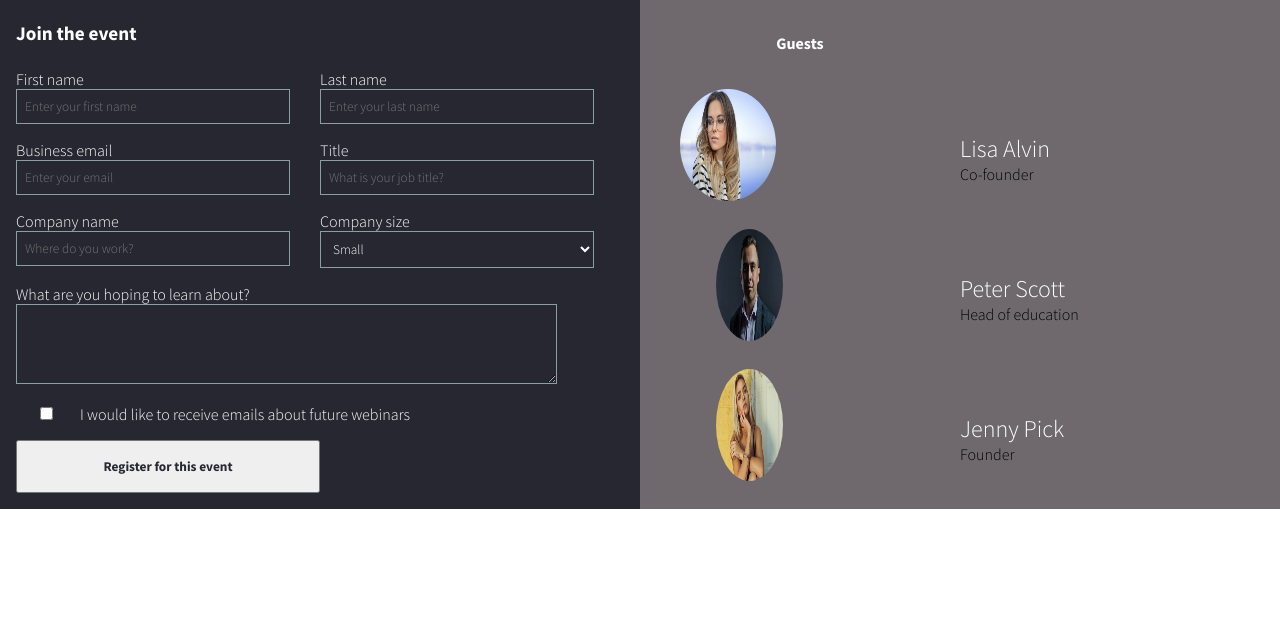
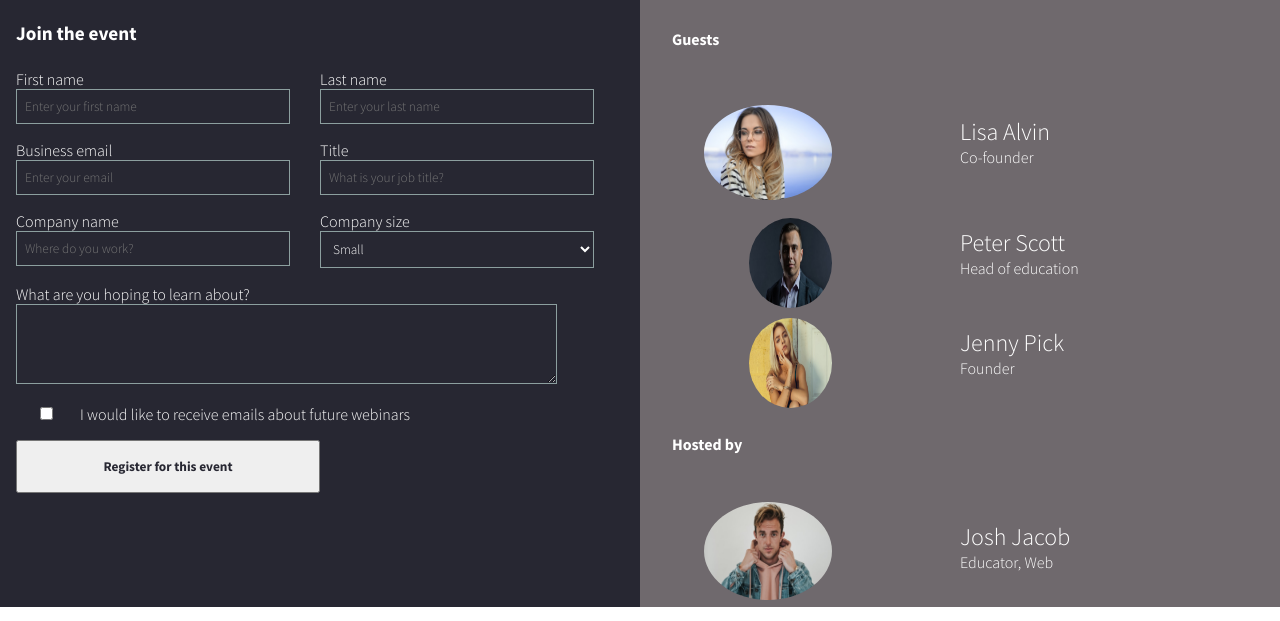
Before and after one commit to rahulrao0209/designs, a plain HTML site: page register-to-webinar-page/index.html in a window 1280 px wide. Shown: the part 179-800 px from the top of the page. Drawn offline with Linux system fonts and the light colour scheme.

Commit message:
adjusted guests grid

```diff
--- a/register-to-webinar-page/index.css
+++ b/register-to-webinar-page/index.css
@@ -141,29 +141,40 @@
     grid-template-areas: "title ."
                          "guest1-image guest1-info"
                          "guest2-image guest2-info"
-                         "guest3-image guest3-info";
+                         "guest3-image guest3-info"
+                         "host-title ."
+                         "host-image host-info";
     background: #6F696D;
     grid-area: aside-people;
 }
 
 .guests__title {
     grid-area: title;
+    padding: 2rem;
     align-self: center;
-    justify-self: center;
+    justify-self: start;
     color: white;
     font-family: 'Source Sans Pro', sans-serif;
     font-weight: 700;
     /* margin: 0.5rem 0.5rem 0.5rem 3rem; */
 }
 
-.guests__guest-image {
-    grid-area: image;
+.guests__guest-image,
+.guests__host-image {
     border-radius: 50%;
-    width:40%;
-    height: 80%;
+    width:50%;
+    height: 90%;
+    margin: 1rem 0 0 2rem;
 }
 
-.guests__guest-name {
+.guests__guest {
+    /* background: green; */
+    padding: 0.5rem 2rem;
+}
+
+.guests__guest-name,
+.guests__guest-role,
+.guests__host-title {
     color: white;
 }
 
@@ -171,7 +182,7 @@
 /*Placing the guests*/
 .guest1 {
     grid-area: guest1-image;
-    padding: 0 2.5rem;
+    /* padding: 0 2.5rem; */
 }
 
 .guest1-info {
@@ -204,6 +215,31 @@
     align-self: center;
 }
 
+.guests__host-title {
+    grid-area: host-title;
+    padding: 2rem;
+    align-self: center;
+    justify-self: start;
+    color: white;
+    font-family: 'Source Sans Pro', sans-serif;
+    font-weight: 700;
+}
+
+.guests__host {
+    grid-area: host-image;
+    border-radius: 50%;
+    height: 90%;
+    width: 80%;
+    margin: 0 0 1rem 2rem;
+}
+
+.host-info {
+    grid-area: host-info;
+    color: white;
+    justify-self: start;
+    align-self: center;
+}
+
 .register-btn {
     padding: 1rem;
     color: #272732;
--- a/register-to-webinar-page/index.html
+++ b/register-to-webinar-page/index.html
@@ -53,6 +53,15 @@
             <div class="guest3-info">
                 <h2 class="guests__guest-name">Jenny Pick</h2>
                 <p class="guests__guest-role">Founder</p>
+            </div>
+
+            <p class="guests__host-title">Hosted by</p>
+            <div class="guests__host">
+                <img class="guests__host-image" src="./icons/host.jpg">
+            </div>
+            <div class="host-info">
+                <h2>Josh Jacob</h2>
+                <p>Educator, Web</p>
             </div>
 
         </div>
```
Also changed, not shown: register-to-webinar-page/icons/host.jpg (added).
